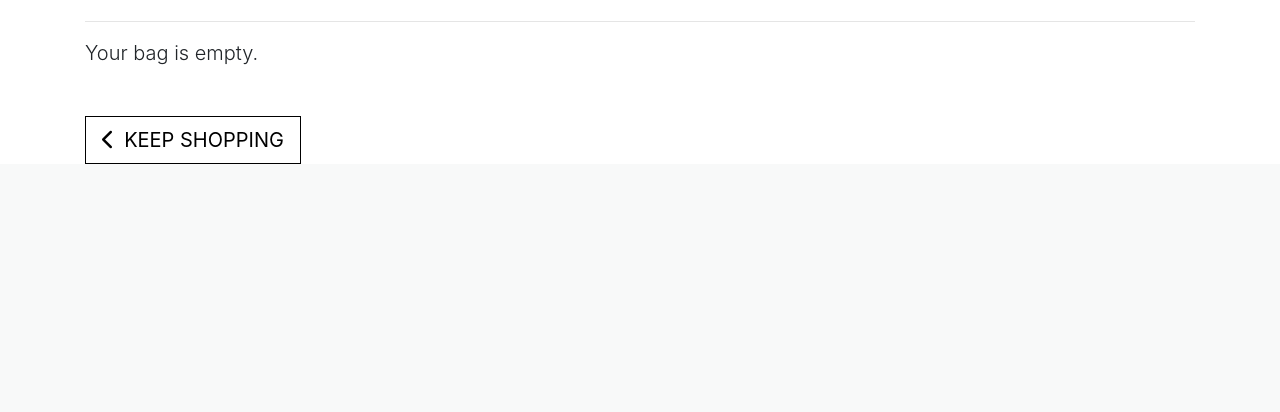
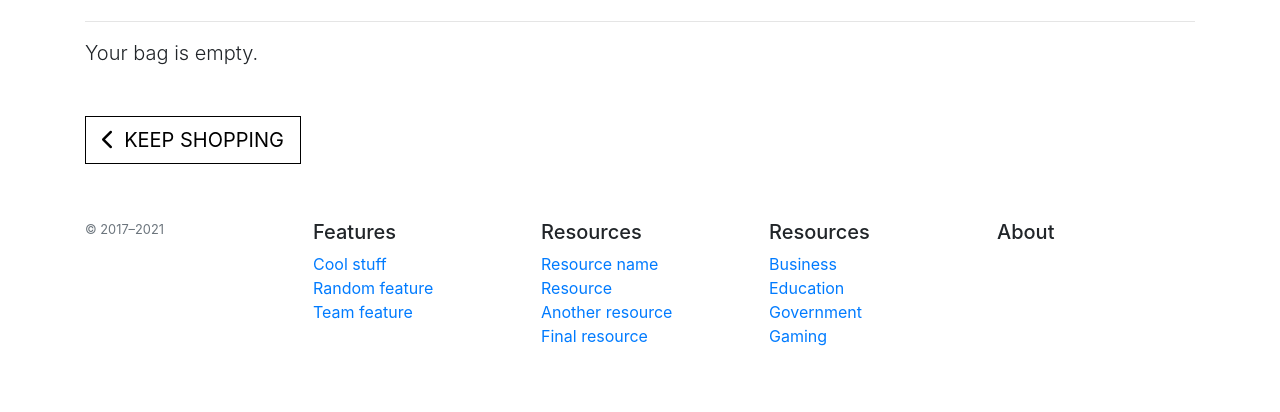
Before and after one commit to Code-Institute-Submissions/redfox_studios, a Django app: page /bag/ in a window 1280 px wide. Shown: the part 720-1132 px from the top of the page. Before the commit the page ends 884 px from the top, so only its background shows below. Run offline with Django 3.2, Linux system fonts and the light colour scheme; some libraries are stand-ins or nearby versions.

Commit message:
Footer added from Bootstrap Examples

```diff
--- a/templates/base.html
+++ b/templates/base.html
@@ -94,8 +94,6 @@
         </div>
 
 
-
-
       <div class="navbar-collapse collapse" id="navbarsExample01" >
         <ul class="navbar-nav text-center">
           <li class="nav-item">
@@ -149,6 +147,9 @@
 
 
 
+
+
+
         {% if messages %}
           <div class="message-container">
             {% for message in messages %}
@@ -173,7 +174,47 @@
         {% block content %}
         {% endblock %}
 
-        {% block postloadjs %}
+    </body>
+
+<footer class="container py-5">
+  <div class="row">
+    <div class="col-12 col-md">
+      <small class="d-block mb-3 text-muted">© 2017–2021</small>
+    </div>
+    <div class="col-6 col-md">
+      <h5>Features</h5>
+      <ul class="list-unstyled text-small">
+        <li><a class="link-secondary" href="#">Cool stuff</a></li>
+        <li><a class="link-secondary" href="#">Random feature</a></li>
+        <li><a class="link-secondary" href="#">Team feature</a></li>
+      </ul>
+    </div>
+    <div class="col-6 col-md">
+      <h5>Resources</h5>
+      <ul class="list-unstyled text-small">
+        <li><a class="link-secondary" href="#">Resource name</a></li>
+        <li><a class="link-secondary" href="#">Resource</a></li>
+        <li><a class="link-secondary" href="#">Another resource</a></li>
+        <li><a class="link-secondary" href="#">Final resource</a></li>
+      </ul>
+    </div>
+    <div class="col-6 col-md">
+      <h5>Resources</h5>
+      <ul class="list-unstyled text-small">
+        <li><a class="link-secondary" href="#">Business</a></li>
+        <li><a class="link-secondary" href="#">Education</a></li>
+        <li><a class="link-secondary" href="#">Government</a></li>
+        <li><a class="link-secondary" href="#">Gaming</a></li>
+      </ul>
+    </div>
+    <div class="col-6 col-md">
+      <h5>About</h5>
+
+    </div>
+  </div>
+</footer>
+
+  {% block postloadjs %}
         <script src="https://cdn.jsdelivr.net/npm/bootstrap@5.0.0-beta1/dist/js/bootstrap.bundle.min.js" integrity="sha384-ygbV9kiqUc6oa4msXn9868pTtWMgiQaeYH7/t7LECLbyPA2x65Kgf80OJFdroafW" crossorigin="anonymous"></script>
         <script src="{% static 'js/base.js' %}"></script>
         <script type="text/javascript">
@@ -181,6 +222,4 @@
         </script>
         {% endblock %}
 
-
-    </body>
 </html>
```
